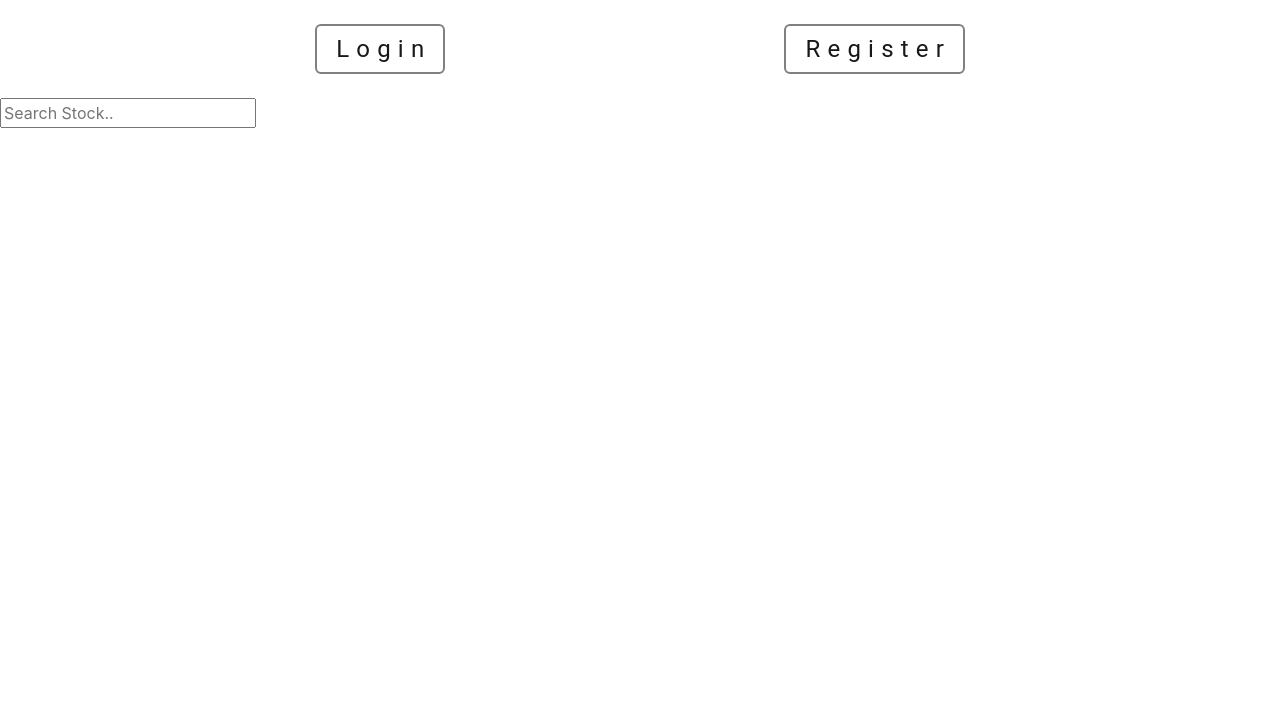
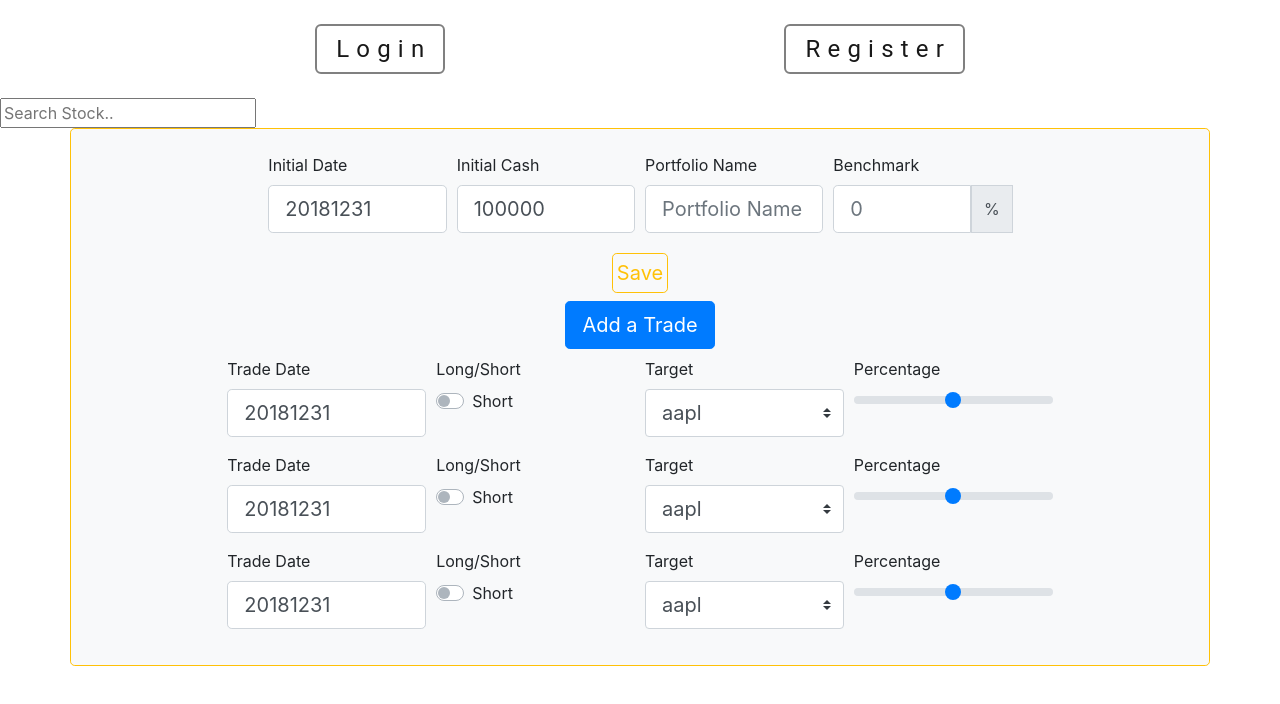
Before and after one commit to achman1729/quantplay-react-client, a React (Create React App) app: page /portfolio in a window 1280 px wide. Shown: the top 704 px of the page. Built offline with nearby package versions, Linux system fonts and the light colour scheme; what pondjs would draw is missing.

Commit message:
cleaning BuildPortfolio code

```diff
--- a/src/Components/BuildPortfolio.jsx
+++ b/src/Components/BuildPortfolio.jsx
@@ -38,8 +38,6 @@ class BuildPortfolio extends React.Component {
         }
     }
 
-    // [validated, setValidated] = useState(false)
-
     handleSubmit = (event) => {
         const form = event.currentTarget
         if (form.checkValidity() === false) {
@@ -51,23 +49,18 @@ class BuildPortfolio extends React.Component {
 
     }
 
-    handleNewTrade = (event) => {
-        // const f = event.currentTarget
-        // if (f.checkValidity() === false) {
-        // event.preventDefault()
-        // event.stopPropagation()
-        // }
+    addRow = () => {
+        // ReactDOM.render(<this.Record />,
+        //     document.getElementById('existing')) // not works
 
-        this.Trade()
+        let newArray = clone(this.state.lines)
+        newArray.push(this.state.lines[0])
+        this.setState({...this.state, lines: newArray})
 
+        console.log(this.state.lines)
 
     }
 
-    // test about onChange eventHandler
-    changeSth(e) {
-        console.log(this.state.lines)
-
-    }
 
     // new row of trade to be append
     Trade(i) {
@@ -76,7 +69,7 @@ class BuildPortfolio extends React.Component {
             return (
             <Form noValidate id={"form" + i.num}>
                 <Form.Row>
-                    <Form.Group as={Col} md="3" controlId="validationCustom03">
+                    <Form.Group as={Col} md="3" controlId="validationCustom01">
                     <Form.Label>Trade Date</Form.Label>
                     <Form.Control
                         required
@@ -89,14 +82,14 @@ class BuildPortfolio extends React.Component {
                         Please provide a valid date.
                     </Form.Control.Feedback>
                     </Form.Group>
-                    <Form.Group as={Col} md="3" controlId="validationCustom03">
+                    <Form.Group as={Col} md="3" controlId="validationCustom02">
                     <Form.Label>Long/Short</Form.Label>
                     <Form.Check type="switch" id={"switch" + i.num} label="Short" size="lg" onChange={(e) => {console.log(e.target.parentElement)}} />
                     <Form.Control.Feedback type="invalid">
                         Long by default.
                     </Form.Control.Feedback>
                     </Form.Group>
-                    <Form.Group as={Col} md="3" controlId="validationCustom04">
+                    <Form.Group as={Col} md="3" controlId="validationCustom03">
                     <Form.Label>Target</Form.Label>
                     <Form.Control as="select" size="lg" custom onChange={
                             (e) => {
@@ -120,11 +113,11 @@ class BuildPortfolio extends React.Component {
                         Choose one in watchlist.
                     </Form.Control.Feedback>
                     </Form.Group>
-                    <Form.Group as={Col} md="3" controlId="validationCustom05">
+                    <Form.Group as={Col} md="3" controlId="validationCustom04">
                     <Form.Label>Percentage</Form.Label>
                     <Form.Control type="range" custom onChange={(e) => console.log(e.target.value)}/>
                     <Form.Control.Feedback type="invalid">
-                        Please provide a valid zip.
+                        Percentage from 0 to 100.
                     </Form.Control.Feedback>
                     </Form.Group>
                 </Form.Row>
@@ -132,30 +125,19 @@ class BuildPortfolio extends React.Component {
 
         </Form>
         )
-        this.state.addNew = false
+
     }
 
 
-    addRow = () => {
-        // ReactDOM.render(<this.Record />,
-        //     document.getElementById('existing')) // not works
 
-        let newArray = clone(this.state.lines)
-        newArray.push(this.state.lines[0])
-        this.setState({...this.state, lines: newArray})
-
-        console.log(this.state.lines)
-
-    }
 
     render() {
         return (
-        <Container>
-        <Row id="exisiting"></Row>
-        <Row>
-            <Form noValidate validated={this.state.validated} onSubmit={this.handleSubmit}>
-                <Form.Row>
-                    <Form.Group as={Col} md="4" controlId="validationCustom01">
+        <Container className="justify-content-center bg-light p-3 border border-warning rounded-lg">
+        <Row className="justify-content-center p-1">
+            <Form noValidate validated={this.state.validated} onSubmit={this.handleSubmit} >
+                <Form.Row className="justify-content-center p-1">
+                    <Form.Group as={Col} md="2" controlId="validationCustom01">
                     <Form.Label>Initial Date</Form.Label>
                     <Form.Control
                         required
@@ -166,7 +148,7 @@ class BuildPortfolio extends React.Component {
                     />
                     <Form.Control.Feedback>Looks good!</Form.Control.Feedback>
                     </Form.Group>
-                    <Form.Group as={Col} md="4" controlId="validationCustom02">
+                    <Form.Group as={Col} md="2" controlId="validationCustom02">
                     <Form.Label>Initial Cash</Form.Label>
                     <Form.Control
                         required
@@ -177,38 +159,51 @@ class BuildPortfolio extends React.Component {
                     />
                     <Form.Control.Feedback>Looks good!</Form.Control.Feedback>
                     </Form.Group>
-                    <Form.Group as={Col} md="4" controlId="validationCustomUsername">
+                    <Form.Group as={Col} md="2" controlId="validationCustomName">
                     <Form.Label>Portfolio Name</Form.Label>
-                    <InputGroup>
-                        {/* <InputGroup.Prepend>
-                        <InputGroup.Text id="inputGroupPrepend">@</InputGroup.Text>
-                        </InputGroup.Prepend> */}
                         <Form.Control
                         type="text"
                         placeholder="Portfolio Name"
                         size="lg"
-                        aria-describedby="inputGroupPrepend"
                         required
                         />
                         <Form.Control.Feedback type="invalid">
                         Descriptional of stradegy
                         </Form.Control.Feedback>
+                    </Form.Group>
+                    <Form.Group as={Col} md="2" controlId="validationCustom03">
+                    <Form.Label>Benchmark</Form.Label>
+                    <InputGroup>
+                        <Form.Control
+                        type="text"
+                        placeholder="0"
+                        size="lg"
+                        aria-describedby="inputGroupPrepend"
+                        required
+                        />
+                        <InputGroup.Prepend>
+                        <InputGroup.Text id="inputGroupPrepend">%</InputGroup.Text>
+                        </InputGroup.Prepend>
+                        <Form.Control.Feedback type="invalid">
+                        Annual return of benchmark
+                        </Form.Control.Feedback>
                     </InputGroup>
+                    <Form.Control.Feedback>Looks good!</Form.Control.Feedback>
                     </Form.Group>
                 </Form.Row>
 
-                <Form.Row >
-                    <Button type="submit" variant="outline-warning" size="sm" className="p-1" >Update</Button>
+                <Form.Row className="justify-content-center">
+                    <Button type="submit" variant="outline-warning" size="lg" className="p-1" >Save</Button>
                 </Form.Row>
 
             </Form>
         </Row>
 
-        <Row>
-            <Button type="submit" size="lg" className="p-1" onClick={this.addRow}>Add</Button>
+        <Row className="justify-content-center p-1">
+            <Button type="submit" size="lg" onClick={this.addRow}>Add a Trade</Button>
         </Row>
 
-        <Row>
+        <Row className="justify-content-center p-1">
             {
                 this.state.lines.map( (e) => (<this.Trade num={this.state.lines.findIndex((ele) => ele == e)} da={this}/>))
             }
--- a/src/Components/Portfolio.jsx
+++ b/src/Components/Portfolio.jsx
@@ -1,8 +1,10 @@
 import React from 'react'
 // import {Container, Row, Col} from "react-bootstrap"
 
+import BuildPortfolio from './BuildPortfolio'
+
 export default function Portfolio() {
     return (
-        <div></div>
+        <BuildPortfolio />
     )
 }
```
